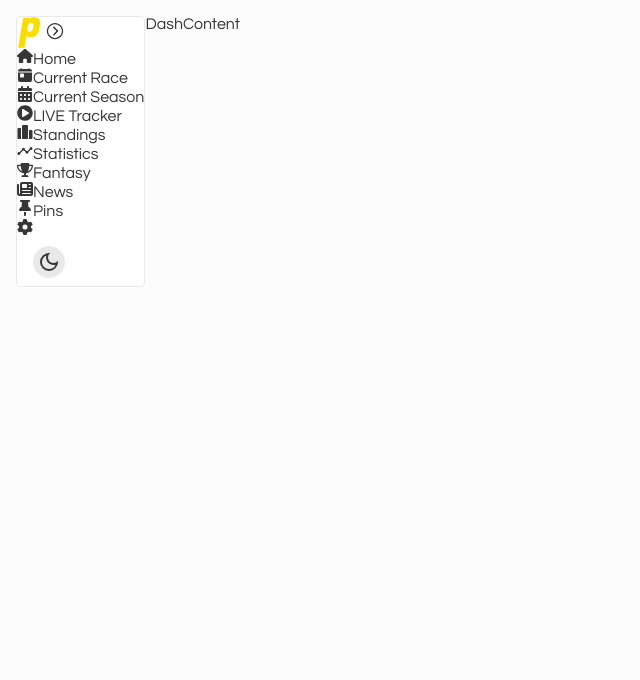
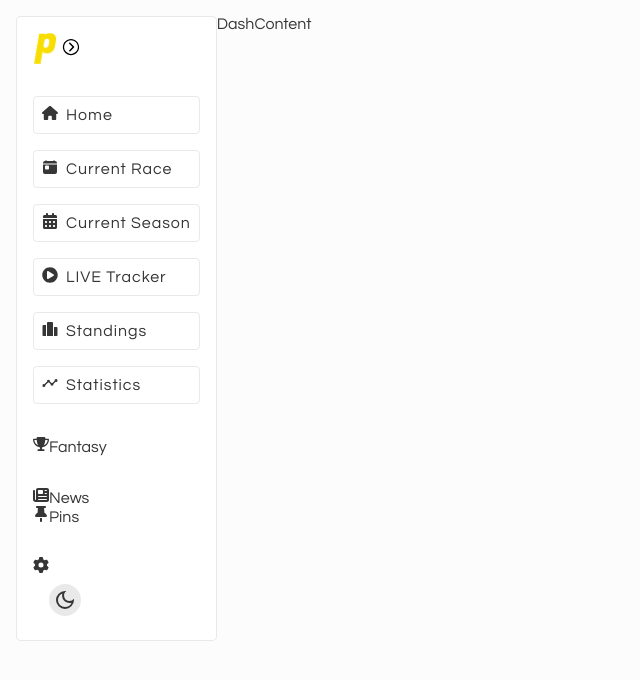
Before and after one commit to nickdoucette24/pitstop-v3, a React (Create React App) app in the folder client/: page /home in a window 1280 px wide. Shown: the top 680 px of the page, without its empty margins (0-640 px from the left). Built offline with nearby package versions, Linux system fonts and the light colour scheme.

Commit message:
more work done on the side nav and the list. expansion working with logo switch, styling with themed list item borders not working fully yet but close.

```diff
--- a/client/src/components/DashSideNav/DashSideNav.module.scss
+++ b/client/src/components/DashSideNav/DashSideNav.module.scss
@@ -1,7 +1,10 @@
 @use "../../sass/partials/variables" as vars;
 .sidenav {
+  display: flex;
+  flex-direction: column;
+  gap: 2rem;
   border-radius: 0.3rem;
-  background-color: white;
+  padding: 1rem;
 }
 
 .logo-container {
@@ -10,6 +13,7 @@
 
 .light {
   border: 1px solid var(--opaque-dark);
+  background-color: white;
   transition: border-color 0.3s ease-in-out;
 
   &:hover {
--- a/client/src/components/DashSideNav/DashSideNav.tsx
+++ b/client/src/components/DashSideNav/DashSideNav.tsx
@@ -19,11 +19,13 @@ const DashSideNav = () => {
       }`}
     >
       <div className={styles["logo-container"]}>
-        <DashNavLogo />
-        <DashNavExpand />
+        <DashNavLogo isExpanded={isExpanded} />
+        <button onClick={() => setIsExpanded(!isExpanded)}>
+          <DashNavExpand />
+        </button>
       </div>
       <div className={styles["nav-container"]}>
-        <DashNavList />
+        <DashNavList theme={theme} />
       </div>
       <div className={styles["fantasy-container"]}>
         <DashNavFantasy />
--- a/client/src/components/common/DashNavList/DashNavList.module.scss
+++ b/client/src/components/common/DashNavList/DashNavList.module.scss
@@ -0,0 +1,45 @@
+@use "../../../sass/partials/mixins" as *;
+@use "../../../sass/partials/variables" as vars;
+
+.navlist-wrapper {
+  display: flex;
+  flex-direction: column;
+  gap: 1rem;
+}
+
+.container {
+  display: flex;
+  border-radius: 0.25rem;
+  gap: 0.5rem;
+  padding: 0.5rem;
+  cursor: pointer;
+
+  &.light {
+    border: 1px solid map-get(map-get(vars.$themes, "light"), "border");
+    transition: border-color 0.2s ease-in-out;
+
+    &:hover {
+      border-color: 1px solid
+        map-get(map-get(vars.$themes, "light"), "border-hover");
+    }
+  }
+
+  &.dark {
+    border: 1px solid map-get(map-get(vars.$themes, "dark"), "border");
+    transition: border-color 0.2s ease-in-out;
+
+    &:hover {
+      border-color: 1px solid
+        map-get(map-get(vars.$themes, "dark"), "border-hover");
+    }
+  }
+}
+
+.title {
+  letter-spacing: 0.06rem;
+  line-height: 1.25rem;
+}
+
+.icon {
+  @include flex-center;
+}
--- a/client/src/components/common/DashNavList/DashNavList.tsx
+++ b/client/src/components/common/DashNavList/DashNavList.tsx
@@ -1,35 +1,62 @@
 import { FaHouse, FaChartColumn, FaCalendarDays } from "react-icons/fa6";
 import { IoPodium, IoToday, IoAnalyticsSharp } from "react-icons/io5";
 import { FaPlayCircle } from "react-icons/fa";
+import styles from "./DashNavList.module.scss";
 
-type Props = {};
+type Props = {
+  theme: string;
+};
 
-const DashNavList = (props: Props) => {
+const DashNavList = ({ theme }: Props) => {
   return (
-    <ul>
-      <li>
-        <FaHouse />
-        Home
+    <ul className={styles["navlist-wrapper"]}>
+      <li
+        className={`${styles["container"]} ${
+          theme === "light" ? styles["light"] : styles["dark"]
+        }`}
+      >
+        <FaHouse className={styles["icon"]} />
+        <span className={styles["title"]}>Home</span>
       </li>
-      <li>
-        <IoToday />
-        Current Race
+      <li
+        className={`${styles["container"]} ${
+          theme === "light" ? styles["light"] : styles["dark"]
+        }`}
+      >
+        <IoToday className={styles["icon"]} />
+        <span className={styles["title"]}>Current Race</span>
       </li>
-      <li>
-        <FaCalendarDays />
-        Current Season
+      <li
+        className={`${styles["container"]} ${
+          theme === "light" ? styles["light"] : styles["dark"]
+        }`}
+      >
+        <FaCalendarDays className={styles["icon"]} />
+        <span className={styles["title"]}>Current Season</span>
       </li>
-      <li>
-        <FaPlayCircle />
-        LIVE Tracker
+      <li
+        className={`${styles["container"]} ${
+          theme === "light" ? styles["light"] : styles["dark"]
+        }`}
+      >
+        <FaPlayCircle className={styles["icon"]} />
+        <span className={styles["title"]}>LIVE Tracker</span>
       </li>
-      <li>
-        <IoPodium />
-        Standings
+      <li
+        className={`${styles["container"]} ${
+          theme === "light" ? styles["light"] : styles["dark"]
+        }`}
+      >
+        <IoPodium className={styles["icon"]} />
+        <span className={styles["title"]}>Standings</span>
       </li>
-      <li>
-        <IoAnalyticsSharp />
-        Statistics
+      <li
+        className={`${styles["container"]} ${
+          theme === "light" ? styles["light"] : styles["dark"]
+        }`}
+      >
+        <IoAnalyticsSharp className={styles["icon"]} />
+        <span className={styles["title"]}>Statistics</span>
       </li>
     </ul>
   );
--- a/client/src/components/common/DashNavLogo/DashNavLogo.module.scss
+++ b/client/src/components/common/DashNavLogo/DashNavLogo.module.scss
@@ -1,3 +1,7 @@
-.dash-logo {
+.logo-small {
   width: 1.5rem;
 }
+
+.logo-large {
+  width: 8rem;
+}
--- a/client/src/components/common/DashNavLogo/DashNavLogo.tsx
+++ b/client/src/components/common/DashNavLogo/DashNavLogo.tsx
@@ -1,12 +1,20 @@
 import styles from "./DashNavLogo.module.scss";
 import smallLogoYellow from "../../../assets/images/pitstop_logo_small_yellow.png";
+import largeLogoYellow from "../../../assets/images/pitstop_logo_yellow.png";
 // import smallLogoBlack from "../../../assets/images/pitstop_logo_small_black.png";
 // import smallLogoWhite from "../../../assets/images/pitstop_logo_small_white.png";
 
-type Props = {};
+type Props = {
+  isExpanded: boolean;
+};
 
-const DashNavLogo = (props: Props) => {
-  return <img src={smallLogoYellow} className={styles["dash-logo"]} />;
+const DashNavLogo = ({ isExpanded }: Props) => {
+  return (
+    <img
+      src={isExpanded ? largeLogoYellow : smallLogoYellow}
+      className={isExpanded ? styles["logo-large"] : styles["logo-small"]}
+    />
+  );
 };
 
 export default DashNavLogo;
--- a/client/src/pages/HomeDashboard/HomeDashboard.module.scss
+++ b/client/src/pages/HomeDashboard/HomeDashboard.module.scss
@@ -1,5 +1,4 @@
 .dashboard {
   display: flex;
   padding: 1rem;
-  // background-color: white;
 }
--- a/client/src/sass/base/_global.scss
+++ b/client/src/sass/base/_global.scss
@@ -12,7 +12,7 @@
 }
 
 body {
-  // font-family: $font-primary;
+  font-family: $font-primary;
   // font-size: $font-size-base;
   background-color: transparent;
   margin: 0;
--- a/client/src/sass/partials/_variables.scss
+++ b/client/src/sass/partials/_variables.scss
@@ -37,6 +37,8 @@ $themes: (
     "base": var(--light-base),
     "text": var(--dark-base),
     "accent": var(--accent-yellow),
+    "border": var(--opaque-dark),
+    "border-hover": var(--opaque-dark-hover),
     "button-bg-primary": var(--opaque-dark),
     "button-bg-primary-hover": var(--opaque-dark-hover),
     "button-bg-secondary": var(--accent-yellow),
@@ -45,6 +47,8 @@ $themes: (
     "base": var(--dark-base),
     "text": var(--light-base),
     "accent": var(--accent-yellow),
+    "border": var(--opaque-light),
+    "border-hover": var(--opaque-light-hover),
     "button-bg-primary": var(--opaque-light),
     "button-bg-primary-hover": var(--opaque-light-hover),
     "button-bg-secondary": var(--accent-yellow),
```
